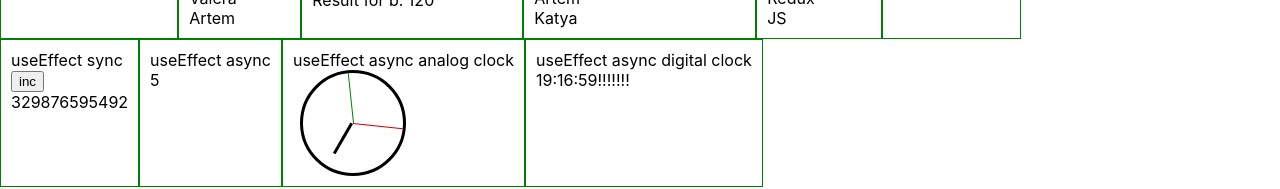
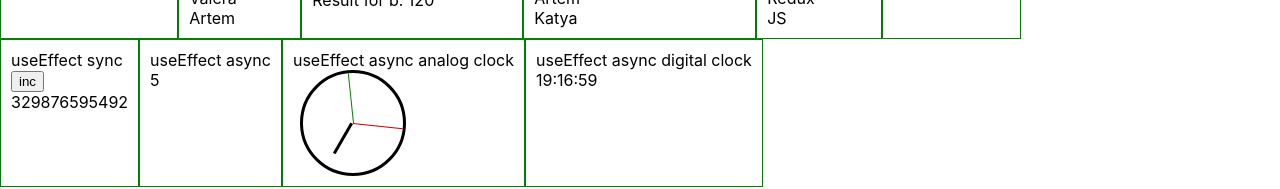
Before and after one commit to ssivenkov/React_kabzda, a React (Create React App) app: page / in a window 1280 px wide. Shown: the part 383-572 px from the top of the page. Built offline with nearby package versions, Linux system fonts and the light colour scheme.

Commit message:
hotfix analog clock

```diff
--- a/src/components/UseEffectAsyncClock/UseEffectAsyncClock.tsx
+++ b/src/components/UseEffectAsyncClock/UseEffectAsyncClock.tsx
@@ -14,11 +14,11 @@ export const UseEffectAsyncClock = (props: UseEffectAsyncClockPropsType) => {
         }, 1000);
 
         return () => {
-            clearInterval(clockID)
+            clearInterval(clockID);
         }
     }, [])
 
-    const get2digitsString = (num: number) => num < 10 ? "0" + num : num
+    const get2digitsString = (num: number) => num < 10 ? "0" + num : num;
 
     let view;
 
@@ -38,7 +38,7 @@ export const UseEffectAsyncClock = (props: UseEffectAsyncClockPropsType) => {
 
 type DigitalClockViewPropsType = {
     get2digitsString: (num: number) => void
-    date: any
+    date: Date
 }
 
 export const AnalogClockView: React.FC<DigitalClockViewPropsType> = ({get2digitsString, date}) => {
@@ -70,7 +70,7 @@ export const DigitalClockView: React.FC<DigitalClockViewPropsType> = ({get2digit
         <div>
             <span>{get2digitsString(date.getHours())}:</span>
             <span>{get2digitsString(date.getMinutes())}:</span>
-            <span>{get2digitsString(date.getSeconds())}!!!!!!!</span>
+            <span>{get2digitsString(date.getSeconds())} </span>
         </div>
     </>
 }
```
